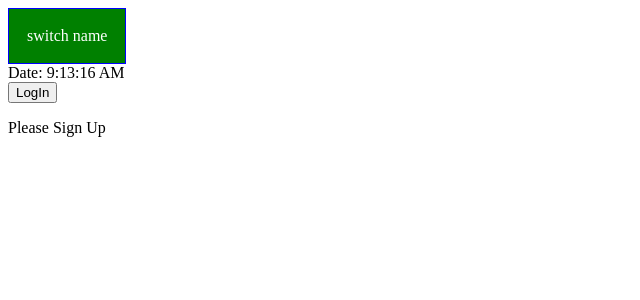
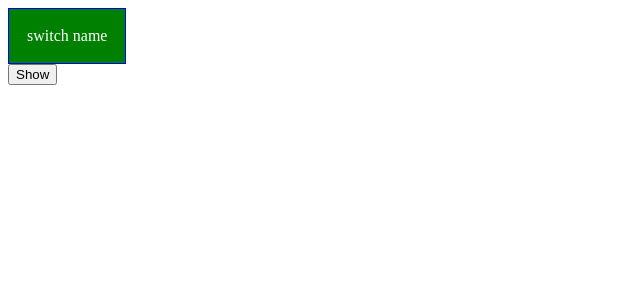
Before and after one commit to SRILAKSHMI576/React_Learnigs, a React (Create React App) app: page / in a window 1280 px wide. Shown: the top 300 px of the page, without its empty margins (0-640 px from the left). Built offline with nearby package versions, Linux system fonts and the light colour scheme.

Commit message:
Write Show and Hide Button

```diff
--- a/src/App.js
+++ b/src/App.js
@@ -7,7 +7,9 @@ import React from "react";
 import PersonDetails from "./UdemyCourse/PersonDetails";
 import DateNow from "./Components/dateNow";
 // import ButtonSwitch from "./Components/ButtonSwitch";
-import LogInControls from "./Components/LogInControl";
+// import LogInControls from "./Components/LogInControl";
+
+import HiddenButtonLogic from "./HiddenTask/HiddenButtonLogic";
 
 // import Result from "./UdemyAssignment1/Result";
 // import SecondResult from "./UdemyAssignment2/SecondResult";
@@ -127,11 +129,13 @@ class App extends React.Component {
           switch name
         </button>
         {persons}
-        <DateNow />
+        {/* <DateNow /> */}
         {/* <ButtonSwitch /> */}
-        <LogInControls />
+        {/* <LogInControls /> */}
         {/* <Result /> */}
         {/* <SecondResult /> */}
+
+        <HiddenButtonLogic />
       </div>
     );
   }
--- /dev/null
+++ b/src/HiddenTask/HiddenButtonLogic.js
@@ -0,0 +1,42 @@
+import React from "react";
+import Warning from "./Warning";
+
+class HiddenButtonLogic extends React.Component {
+  state = {
+    isShowed: false
+  };
+
+  handleHideWarning = () => {
+    this.setState({
+      isShowed: false
+    });
+  };
+
+  handleShowWarning = () => {
+    this.setState({
+      isShowed: true
+    });
+  };
+
+  render() {
+    let warning;
+
+    if (this.state.isShowed) {
+      warning = (
+        <div>
+          <button onClick={this.handleHideWarning}>Hide</button>
+          <Warning />
+        </div>
+      );
+    } else {
+      warning = (
+        <div>
+          <button onClick={this.handleShowWarning}>Show</button>
+        </div>
+      );
+    }
+    return <div>{warning}</div>;
+  }
+}
+
+export default HiddenButtonLogic;
--- /dev/null
+++ b/src/HiddenTask/Warning.js
@@ -0,0 +1,8 @@
+import React from "react";
+import "./styel.css";
+
+function Warning() {
+  return <div className="warning">Warning</div>;
+}
+
+export default Warning;
--- /dev/null
+++ b/src/HiddenTask/styel.css
@@ -0,0 +1,8 @@
+.warning {
+  background-color: red;
+  text-align: center;
+  width: 100%;
+  padding: 10px;
+  font-size: 14pt;
+  color: white;
+}
```
